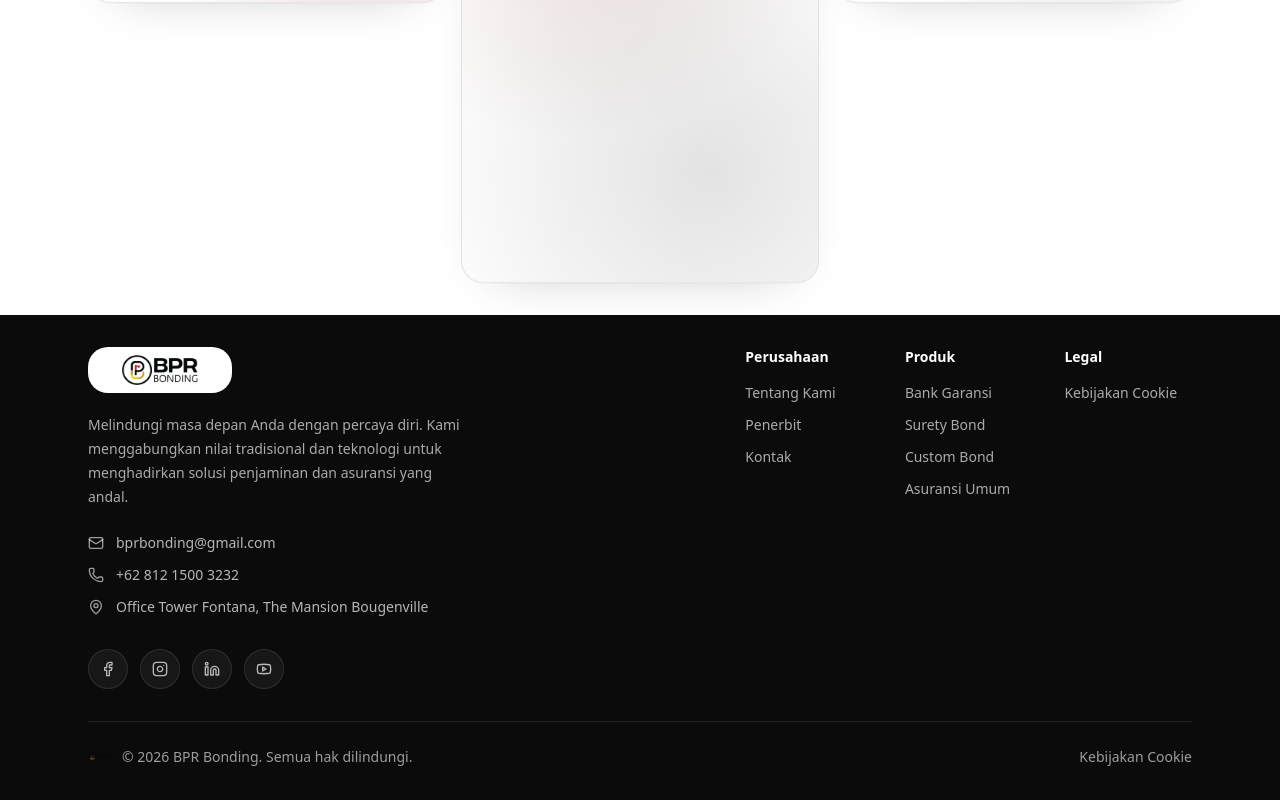
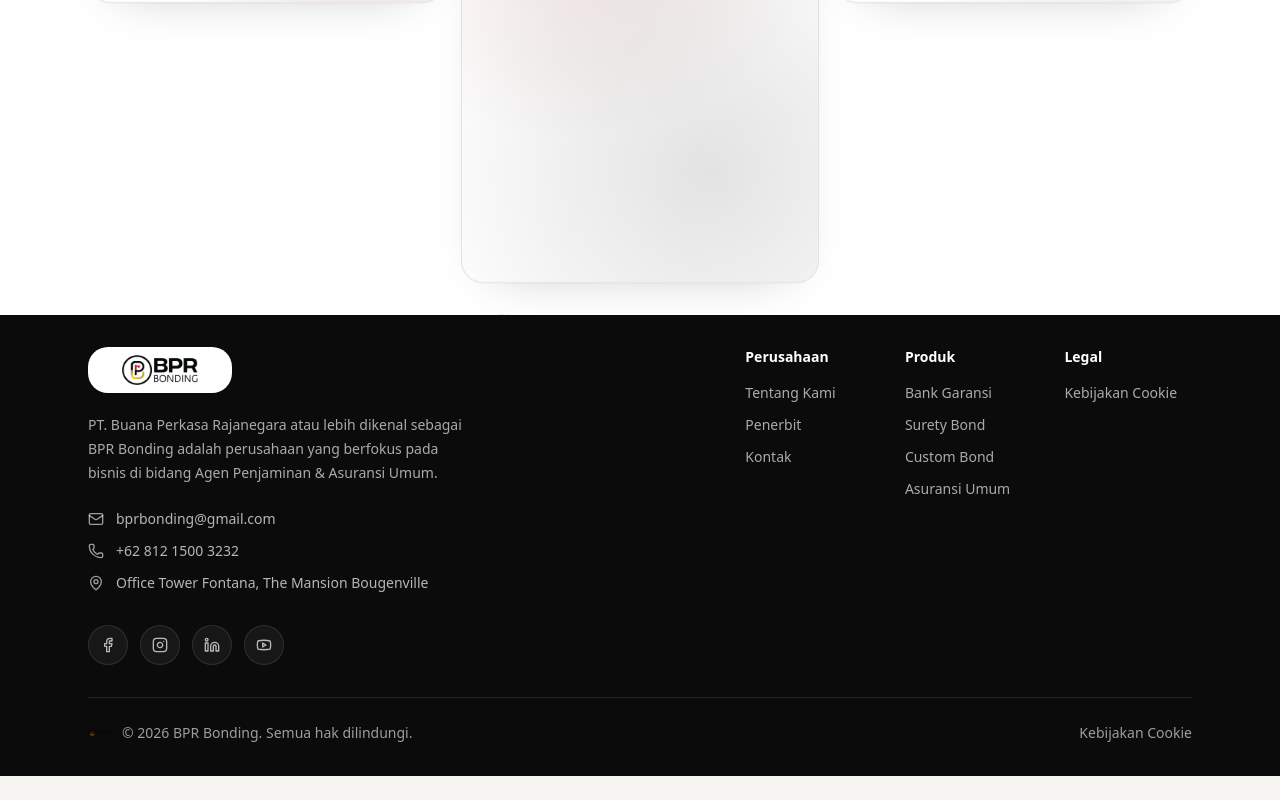
Before and after one commit to DaffaFauzi/websitebpr, a Next.js app: page /about in a window 1280 px wide. Shown: the part 3959-4759 px from the top of the page. After the commit the page ends 4735 px from the top, so only its background shows below. Built offline with nearby package versions, Linux system fonts and the light colour scheme.

Commit message:
update text di footer

```diff
--- a/app/i18n/messages.ts
+++ b/app/i18n/messages.ts
@@ -42,7 +42,7 @@ export const messages = {
     footer: {
       tagline: "Keunggulan Asuransi",
       desc:
-        "Melindungi masa depan Anda dengan percaya diri. Kami menggabungkan nilai tradisional dan teknologi untuk menghadirkan solusi penjaminan dan asuransi yang andal.",
+        "PT. Buana Perkasa Rajanegara atau lebih dikenal sebagai BPR Bonding adalah perusahaan yang berfokus pada bisnis di bidang Agen Penjaminan & Asuransi Umum.",
       company: "Perusahaan",
       products: "Produk",
       resources: "Sumber Daya",
```
